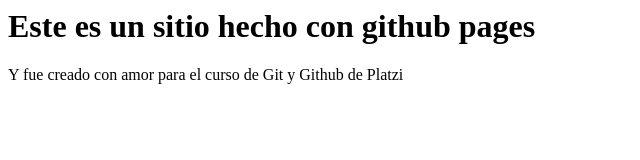
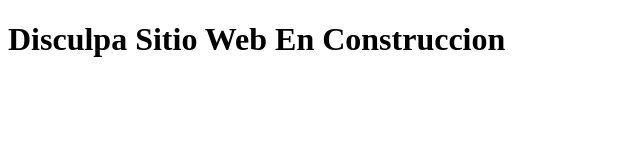
Before and after one commit to jecdegois/jecdegois.github.io, a plain HTML site: page index.html in a window 1280 px wide. Shown: the whole page, without its empty margins (0-640 px from the left). Drawn offline with Linux system fonts and the light colour scheme.

Commit message:
Se empieza la web, se pone sitio en construccion

```diff
--- a/index.html
+++ b/index.html
@@ -1,2 +1,15 @@
-<h1> Este es un sitio hecho con github pages </h1>
-<p> Y fue creado con amor para el curso de Git y Github de Platzi</p>
+<!DOCTYPE html>
+<html lang="es">
+<head>
+    <meta charset="UTF-8">
+    <meta name="viewport" content="width=device-width, initial-scale=1.0">
+    <meta http-equiv="X-UA-Compatible" content="ie=edge">
+    <title>José Castro- Desarrollador Web</title>
+</head>
+<body background="black">
+    <div class="construccion">
+        <h1>Disculpa Sitio Web En Construccion</h1>
+
+    </div>
+</body>
+</html>
```
